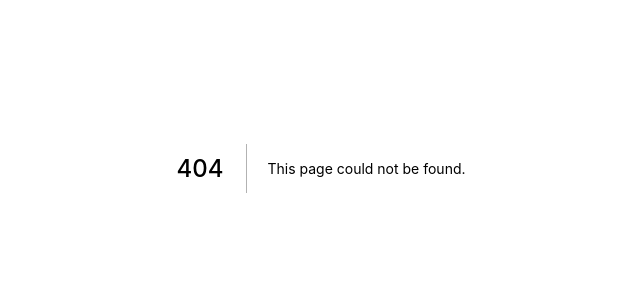
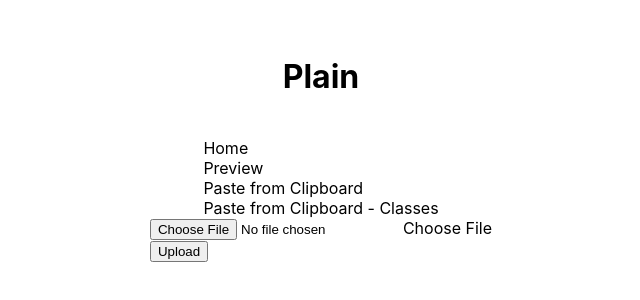
Before and after one commit to dwestland/next-dropzone, a Next.js app: page /file-upload in a window 1280 px wide. Before the commit this address had no page. Shown: the part 232-532 px from the top of the page, without its empty margins (319-959 px from the left). Built offline with nearby package versions, Linux system fonts and the light colour scheme.

Commit message:
Add file upload page

```diff
--- /dev/null
+++ b/pages/file-upload.tsx
@@ -0,0 +1,62 @@
+/* eslint-disable import/no-unresolved */
+/* eslint-disable import/extensions */
+import React, { useState } from 'react'
+import axios from 'axios'
+import Nav from '@/components/Nav'
+
+const FileUpload = () => {
+  const [file, setFile] = useState('')
+  const [filename, setFilename] = useState('Choose File')
+  const [uploadedFile, setUploadedFile] = useState({})
+
+  const onChange = (e) => {
+    setFile(e.target.files[0])
+    setFilename(e.target.files[0].name)
+  }
+
+  const onSubmit = async (e) => {
+    e.preventDefault()
+    const formData = new FormData()
+    formData.append('file', file)
+
+    try {
+      const res = await axios.post('/', formData, {
+        headers: {
+          'Content-Type': 'multipart/form-data',
+        },
+      })
+
+      const { fileName, filePath } = res.data
+      setUploadedFile({ fileName, filePath })
+    } catch (err) {
+      if (err.response.status === 500) {
+        // Add toast error message
+      }
+    }
+  }
+
+  return (
+    <div className="container home-div">
+      <h1>Plain</h1>
+      <Nav />
+      <form onSubmit={onSubmit}>
+        <div>
+          <input type="file" id="customFile" onChange={onChange} />
+          <label htmlFor="customFile">{filename}</label>
+        </div>
+
+        <button type="submit">Upload</button>
+      </form>
+      {uploadedFile ? (
+        <div>
+          <div>
+            <h3>{uploadedFile.fileName}</h3>
+            <img style={{ width: '100%' }} src={uploadedFile.filePath} alt="" />
+          </div>
+        </div>
+      ) : null}
+    </div>
+  )
+}
+
+export default FileUpload
```
